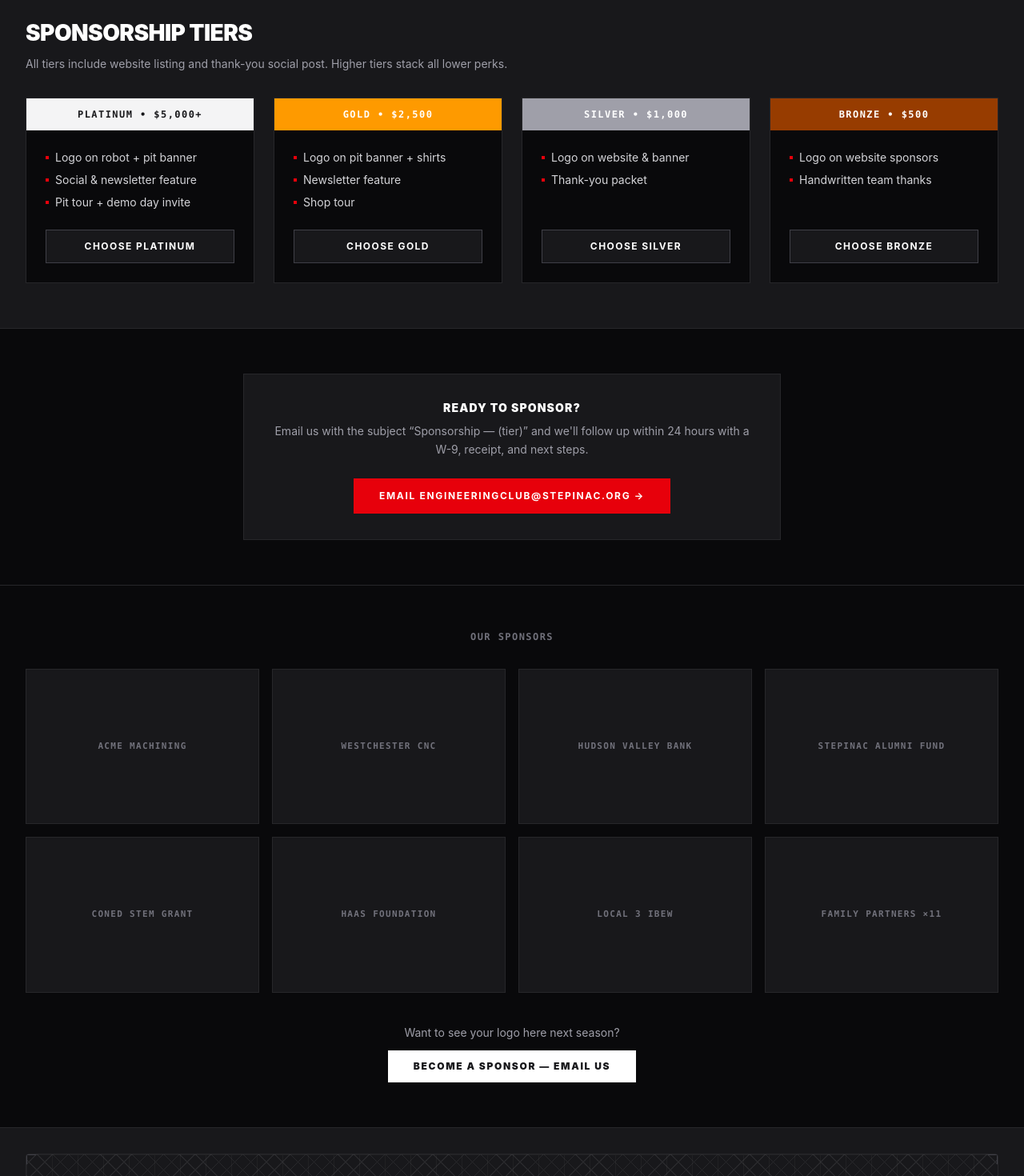
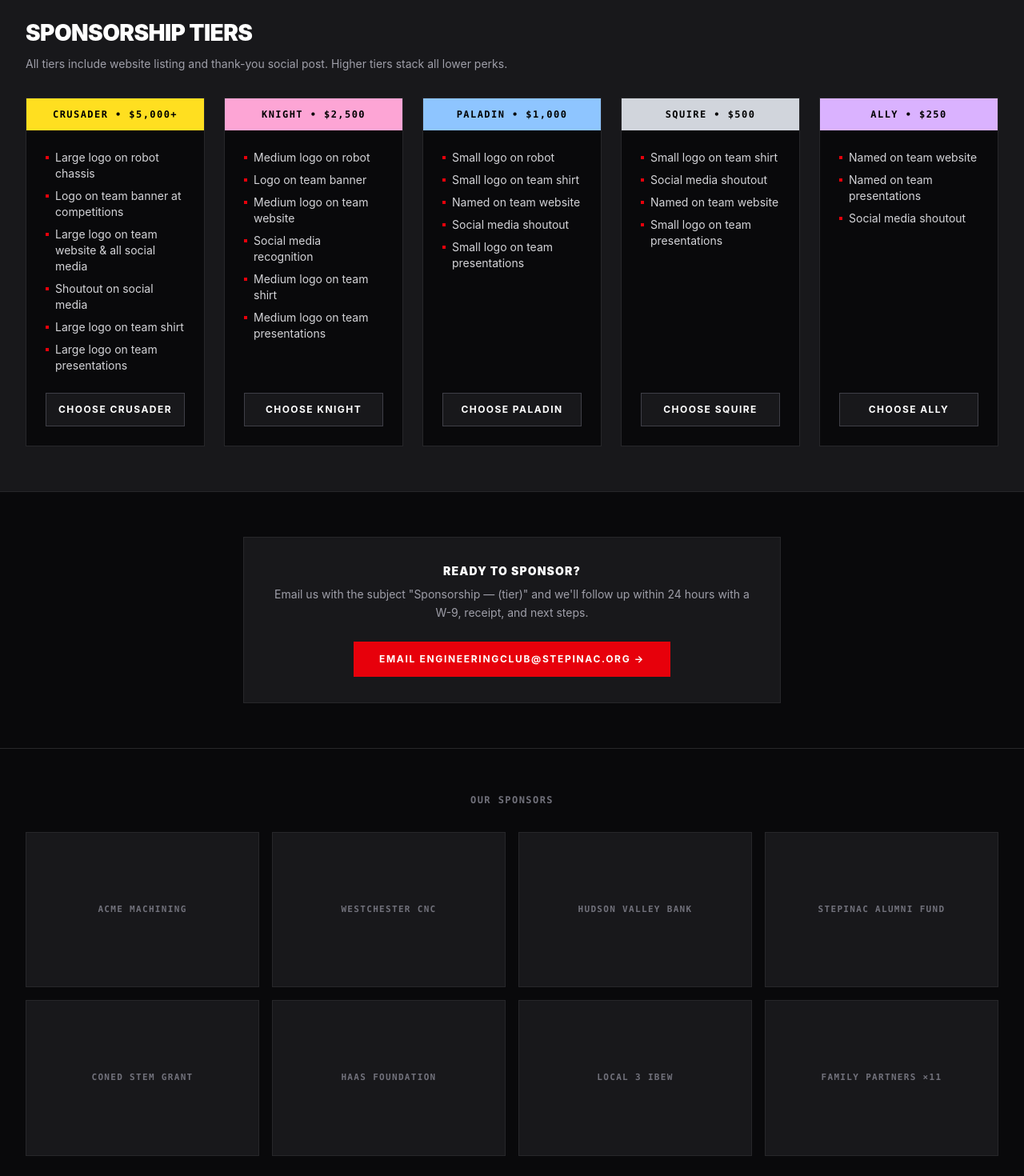
Before and after one commit to Stepinac-Iron-Crusaders/iron-crusaders-website, a React (Vite) app: page /robotics-websites/sponsors in a window 1280 px wide. Shown: the part 620-2090 px from the top of the page at 80% size. Built offline with nearby package versions, Linux system fonts and the light colour scheme.

Commit message:
Update sponsorship tiers to match new tier structure with Crusader, Knight, Paladin, Squire, and Ally

```diff
--- a/src/pages/Sponsors.tsx
+++ b/src/pages/Sponsors.tsx
@@ -2,10 +2,11 @@ import { Link } from "react-router-dom";
 import { PlaceholderImage } from "../components/PlaceholderImage";
 
 const TIERS = [
-  { name: "Platinum", price: "$5,000+", perks: ["Logo on robot + pit banner", "Social & newsletter feature", "Pit tour + demo day invite"], accent: "bg-zinc-100 text-zinc-900" },
-  { name: "Gold", price: "$2,500", perks: ["Logo on pit banner + shirts", "Newsletter feature", "Shop tour"], accent: "bg-amber-500 text-white" },
-  { name: "Silver", price: "$1,000", perks: ["Logo on website & banner", "Thank-you packet"], accent: "bg-zinc-400 text-white" },
-  { name: "Bronze", price: "$500", perks: ["Logo on website sponsors", "Handwritten team thanks"], accent: "bg-amber-800 text-white" },
+  { name: "Crusader", price: "$5,000+", perks: ["Large logo on robot chassis", "Logo on team banner at competitions", "Large logo on team website & all social media", "Shoutout on social media", "Large logo on team shirt", "Large logo on team presentations"], accent: "bg-yellow-300 text-black" },
+  { name: "Knight", price: "$2,500", perks: ["Medium logo on robot", "Logo on team banner", "Medium logo on team website", "Social media recognition", "Medium logo on team shirt", "Medium logo on team presentations"], accent: "bg-pink-300 text-black" },
+  { name: "Paladin", price: "$1,000", perks: ["Small logo on robot", "Small logo on team shirt", "Named on team website", "Social media shoutout", "Small logo on team presentations"], accent: "bg-blue-300 text-black" },
+  { name: "Squire", price: "$500", perks: ["Small logo on team shirt", "Social media shoutout", "Named on team website", "Small logo on team presentations"], accent: "bg-gray-300 text-black" },
+  { name: "Ally", price: "$250", perks: ["Named on team website", "Named on team presentations", "Social media shoutout"], accent: "bg-purple-300 text-black" },
 ];
 
 export default function Sponsors() {
@@ -34,7 +35,7 @@ export default function Sponsors() {
                 Every dollar goes to materials, machining, travel, and outreach — directly into student learning. Join 18 companies and families funding the 2025–26 season.
               </p>
               <div className="mt-6 flex gap-3">
-                <a href="mailto:engineeringclub@stepinac.org?subject=Sponsorship" className="bg-red-600 px-7 py-3.5 text-xs font-bold uppercase tracking-[0.14em] text-white hover:bg-red-700">Email to Sponsor →</a>
+                <a href="mailto:engineeringclub@stepinac.org?subject=Sponsorship" className="bg-red-600 px-7 py-3.5 text-xs font-bold uppercase tracking-[0.14em] text-white hover:bg-red-700">Email to Sponsor</a>
                 <a href="#tiers" className="border border-zinc-700 bg-zinc-900 px-7 py-3.5 text-xs font-bold uppercase tracking-[0.14em] text-white hover:bg-zinc-800">View Tiers</a>
               </div>
               <p className="mt-4 font-mono text-[11px] uppercase tracking-wide text-zinc-600">W-9 + receipt on request • Contact: engineeringclub@stepinac.org</p>
@@ -69,7 +70,7 @@ export default function Sponsors() {
         <div className="mx-auto max-w-[1280px] px-4 py-12 lg:px-8 lg:py-14">
           <h2 className="text-[28px] font-black uppercase tracking-[-0.02em] text-white">Sponsorship Tiers</h2>
           <p className="mt-2 text-sm text-zinc-400">All tiers include website listing and thank-you social post. Higher tiers stack all lower perks.</p>
-          <div className="mt-8 grid gap-6 md:grid-cols-2 lg:grid-cols-4">
+          <div className="mt-8 grid gap-6 md:grid-cols-2 lg:grid-cols-5">
             {TIERS.map((t) => (
               <div key={t.name} className="flex flex-col border border-zinc-800 bg-zinc-950">
                 <div className={`px-5 py-3 text-center font-mono text-xs font-black uppercase tracking-[0.12em] ${t.accent}`}>{t.name} • {t.price}</div>
@@ -99,7 +100,7 @@ export default function Sponsors() {
           <div className="mx-auto max-w-2xl border border-zinc-800 bg-zinc-900 p-6 text-center lg:p-8">
             <h2 className="text-sm font-black uppercase tracking-[0.08em] text-white">Ready to Sponsor?</h2>
             <p className="mt-2 text-sm leading-relaxed text-zinc-400">
-              Email us with the subject “Sponsorship — (tier)” and we'll follow up within 24 hours with a W-9, receipt, and next steps.
+              Email us with the subject "Sponsorship — (tier)" and we'll follow up within 24 hours with a W-9, receipt, and next steps.
             </p>
             <a
               href="mailto:engineeringclub@stepinac.org?subject=Sponsorship%20%E2%80%94%20Tier%20Inquiry"
@@ -132,7 +133,9 @@ export default function Sponsors() {
           </div>
           <div className="mt-10 flex flex-col items-center gap-3">
             <p className="text-sm text-zinc-400">Want to see your logo here next season?</p>
-            <a href="mailto:engineeringclub@stepinac.org?subject=Sponsorship%20%E2%80%94%20Become%20a%20Sponsor" className="inline-flex bg-white px-8 py-3 text-xs font-black uppercase tracking-[0.14em] text-zinc-900 hover:bg-zinc-100">Become a Sponsor — Email Us</a>
+            <a href="mailto:engineeringclub@stepinac.org?subject=Sponsorship%20%E2%80%94%20Become%20a%20Sponsor" className="inline-flex bg-white px-8 py-3 text-xs font-black uppercase tracking-[0.14em] text-black hover:bg-zinc-200">
+              Become a Sponsor
+            </a>
           </div>
         </div>
       </section>
```
